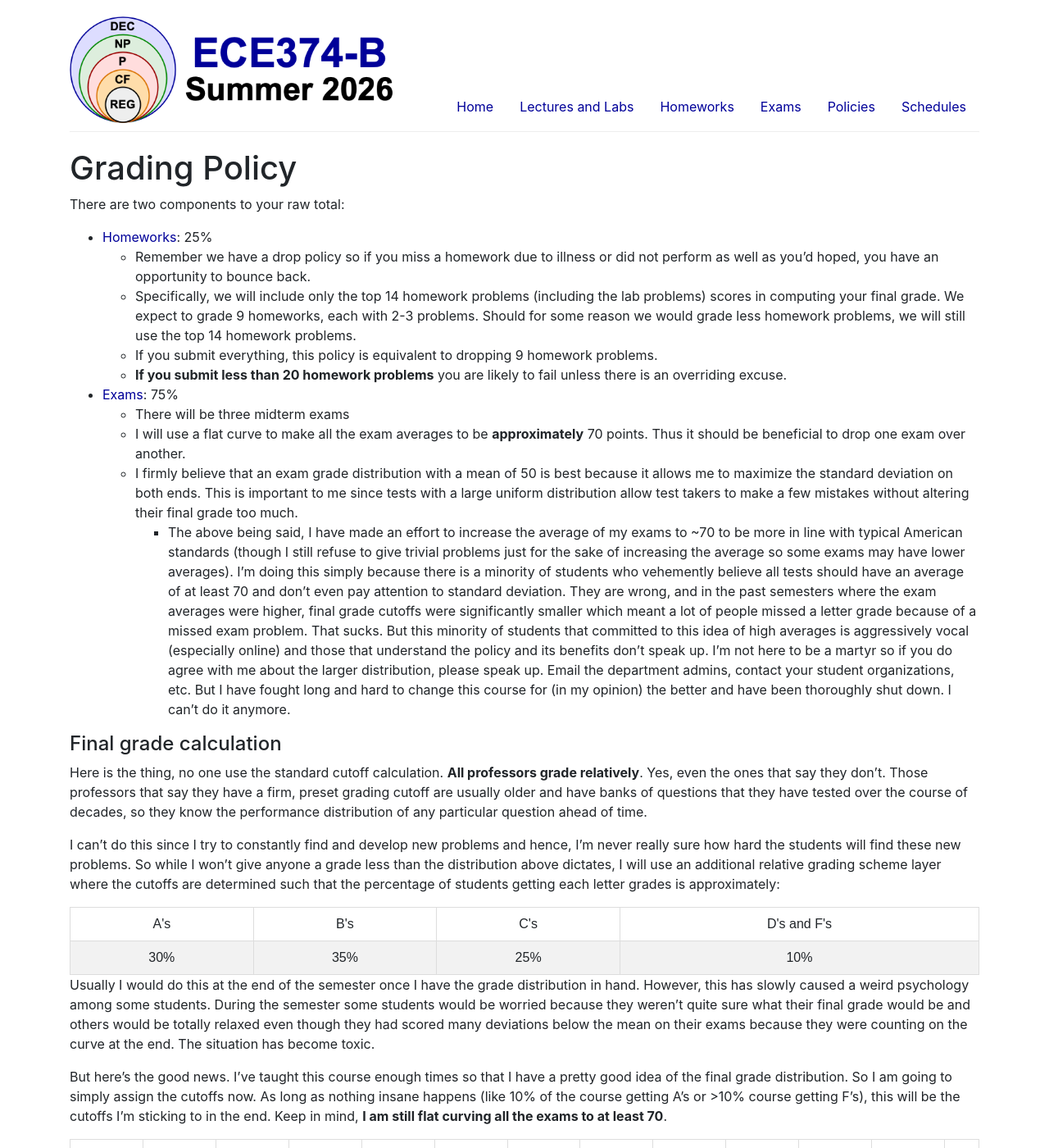
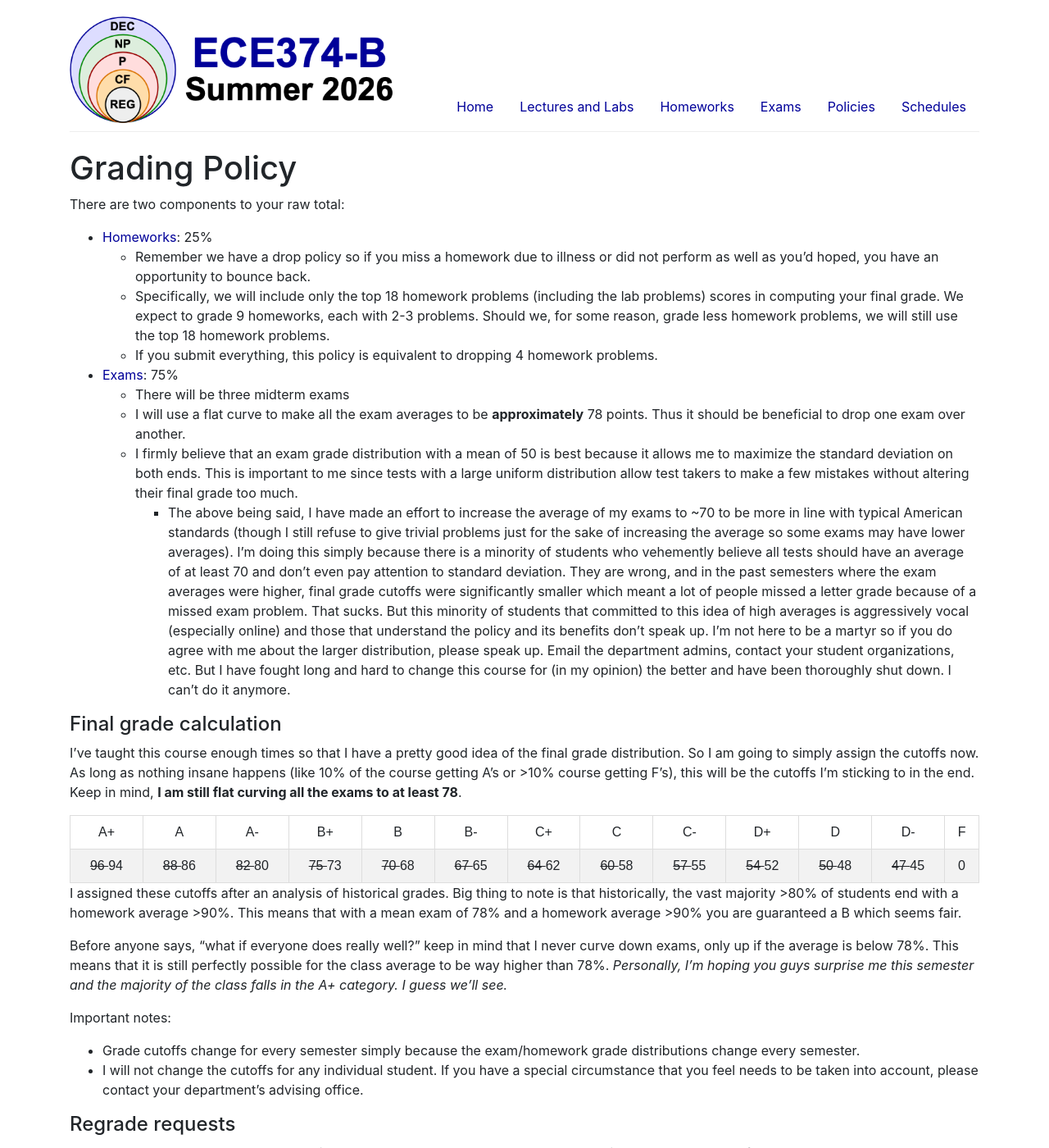
Before and after one commit to UIUC-ECE374B/su26, a Jekyll site: the page built from _policies/grading.md, in a window 1280 px wide and 1400 px high. Shown: the whole window at 82% size. Built offline with Jekyll 4.4.1, drawn with Linux system fonts in a browser that asks for light colours; some of the changed text lies outside the part shown.

Commit message:
Update grading policy details and exam averages

```diff
--- a/_policies/grading.md
+++ b/_policies/grading.md
@@ -9,40 +9,18 @@ There are two components to your raw total:
 
 - [Homeworks](/homeworks.html): 25%
     - Remember we have a drop policy so if you miss a homework due to illness or did not perform as well as you'd hoped, you have an opportunity to bounce back.
-    - Specifically, we will include only the top 14 homework problems (including the lab problems) scores in computing your final grade. We expect to grade 9 homeworks, each with 2-3 problems. Should for some reason we would grade less homework problems, we will still use the top 14 homework problems.
-    - If you submit everything, this policy is equivalent to dropping 9 homework problems.
-    - **If you submit less than 20 homework problems** you are likely to fail unless there is an overriding excuse.
+    - Specifically, we will include only the top 18 homework problems (including the lab problems) scores in computing your final grade. We expect to grade 9 homeworks, each with 2-3 problems. Should we, for some reason, grade less homework problems, we will still use the top 18 homework problems.
+    - If you submit everything, this policy is equivalent to dropping 4 homework problems.
 - [Exams](/exams.html): 75%
     - There will be three midterm exams
-    - I will use a flat curve to make all the exam averages to be **approximately** 70 points. Thus it should be beneficial to drop one exam over another.
+    - I will use a flat curve to make all the exam averages to be **approximately** 78 points. Thus it should be beneficial to drop one exam over another.
     - I firmly believe that an exam grade distribution with a mean of 50 is best because it allows me to maximize the standard deviation on both ends. This is important to me since tests with a large uniform distribution allow test takers to make a few mistakes without altering their final grade too much.
         - The above being said, I have made an effort to increase the average of my exams to ~70 to be more in line with typical American standards (though I still refuse to give trivial problems just for the sake of increasing the average so some exams may have lower averages). I'm doing this simply because there is a minority of students who vehemently believe all tests should have an average of at least 70 and don't even pay attention to standard deviation. They are wrong, and in the past semesters where the exam averages were higher, final grade cutoffs were significantly smaller which meant a lot of people missed a letter grade because of a missed exam problem. That sucks. But this minority of students that committed to this idea of high averages is aggressively vocal (especially online) and those that understand the policy and its benefits don't speak up. I'm not here to be a martyr so if you do agree with me about the larger distribution, please speak up. Email the department admins, contact your student organizations, etc. But I have fought long and hard to change this course for (in my opinion) the better and have been thoroughly shut down. I can't do it anymore.
 
 
 #### Final grade calculation
 
-Here is the thing, no one use the standard cutoff calculation. **All professors grade relatively**. Yes, even the ones that say they don't. Those professors that say they have a firm, preset grading cutoff are usually older and have banks of questions that they have tested over the course of decades, so they know the performance distribution of any particular question ahead of time.
-
-I can't do this since I try to constantly find and develop new problems and hence, I'm never really sure how hard the students will find these new problems. So while I won't give anyone a grade less than the distribution above dictates, I will use an additional relative grading scheme layer where the cutoffs are determined such that the percentage of students getting each letter grades is approximately:
-
-<table id="customers">
-    <tr>
-        <td> A's  </td>
-        <td> B's  </td>
-        <td> C's  </td>
-        <td> D's and F's  </td>
-    </tr>
-    <tr>
-        <td> 30%   </td>
-        <td> 35%  </td>
-        <td> 25%  </td>
-        <td> 10%  </td>
-    </tr>
-</table>
-
-Usually I would do this at the end of the semester once I have the grade distribution in hand. However, this has slowly caused a weird psychology among some students. During the semester some students would be worried because they weren't quite sure what their final grade would be and others would be totally relaxed even though they had scored many deviations below the mean on their exams because they were counting on the curve at the end. The situation has become toxic.
-
-But here's the good news. I've taught this course enough times so that I have a pretty good idea of the final grade distribution. So I am going to simply assign the cutoffs now. As long as nothing insane happens (like 10% of the course getting A's or >10% course getting F's), this will be the cutoffs I'm sticking to in the end. Keep in mind, **I am still flat curving all the exams to at least 70**.
+I've taught this course enough times so that I have a pretty good idea of the final grade distribution. So I am going to simply assign the cutoffs now. As long as nothing insane happens (like 10% of the course getting A's or >10% course getting F's), this will be the cutoffs I'm sticking to in the end. Keep in mind, **I am still flat curving all the exams to at least 78**.
 
 <table id="customers">
     <tr>
@@ -77,11 +55,9 @@ But here's the good news. I've taught this course enough times so that I have a
     </tr>
 </table>
 
-I assigned these cutoffs after an analysis of historical grades. Big thing to note is that historically, the vast majority >80% of students end with a homework average >90%. This means that with a mean exam of 70% and a homework average >90% you are guaranteed a B+ which seems fair.
+I assigned these cutoffs after an analysis of historical grades. Big thing to note is that historically, the vast majority >80% of students end with a homework average >90%. This means that with a mean exam of 78% and a homework average >90% you are guaranteed a B which seems fair.
 
-Before anyone says, "what if everyone does really well?" keep in mind that I never curve down exams, only up if the average is below 70%. This means that it is still perfectly possible for the class average to be way higher than 75%. *Personally I'm hoping you guys surprise me this semester and the majority of the class falls in the A+ category. I guess we'll see.*
-
-This typically puts the average GPA of my course right around ~3.2 ish which is mostly in-line with what I see in the [rest of the ECE department](https://waf.cs.illinois.edu/discovery/grade_disparity_between_sections_at_uiuc/). I'm not promising an exact average, could be a bit lower, could be higher, but that's the rough target.
+Before anyone says, "what if everyone does really well?" keep in mind that I never curve down exams, only up if the average is below 78%. This means that it is still perfectly possible for the class average to be way higher than 78%. *Personally, I'm hoping you guys surprise me this semester and the majority of the class falls in the A+ category. I guess we'll see.*
 
 Important notes:
 - Grade cutoffs change for every semester simply because the exam/homework grade distributions change every semester.
```
